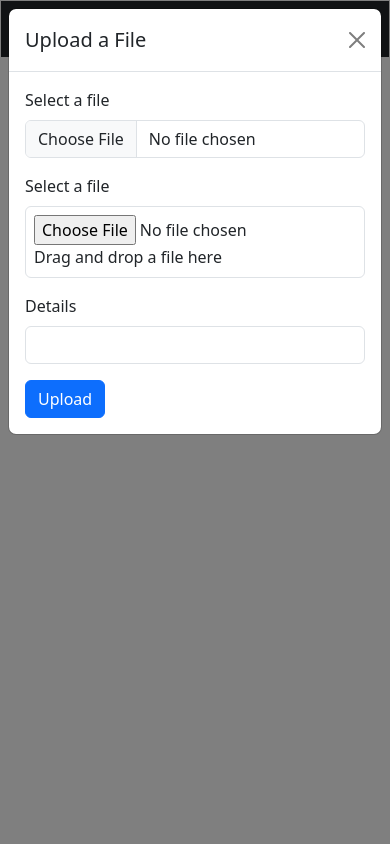
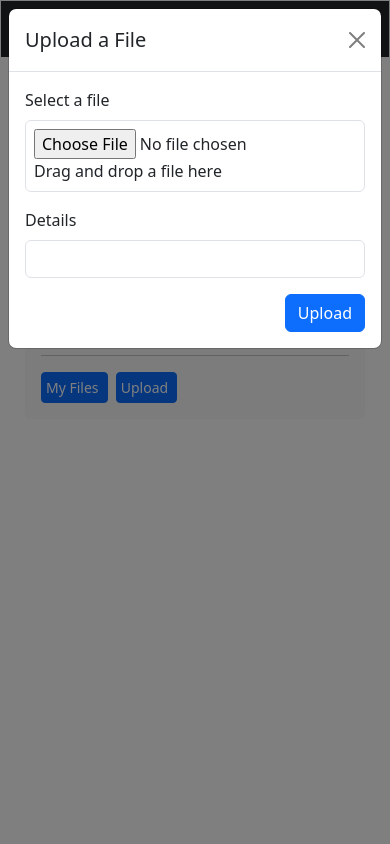
Before and after one commit to Willmo103/Flask-Notes-API-Docker, a Flask app: page /user/1/files in a window 390 px wide, after a click on "Upload". Run offline with Flask 3, Linux system fonts and the light colour scheme; the visitor is signed in with stand-in values (Sample User, id 1); data that the repository does not hold is empty; parts of the project's set-up code (start-up, migrations or seed data) failed here and were passed over; some libraries are stand-ins or nearby versions.

Commit message:
working on uploads

```diff
--- a/app/forms.py
+++ b/app/forms.py
@@ -72,7 +72,7 @@
         "Select a file", validators=[Optional(), AtLeastOneFileRequired()]
     )
     details = StringField("Details", validators=[Length(max=200)])
-    private = BooleanField("Private")
+    private = BooleanField("Private", default=False)
     submit = SubmitField("Upload")
 
 
--- a/app/models/deletion.py
+++ b/app/models/deletion.py
@@ -28,6 +28,9 @@
         self.file_deleted = file_id
         self.reason_deleted = reason
 
+    def __repr__(self) -> str:
+        return f"Deletion('{self.deletion_date}', '{self.deleted_by}', '{self.file_deleted}', '{self.reason_deleted}')"
+
     def save(self) -> None:
         db.session.add(self)
         db.session.commit()
--- a/app/models/download.py
+++ b/app/models/download.py
@@ -27,6 +27,9 @@
         self.file_id = file_id
         self.download_date = download_date
 
+    def __repr__(self) -> str:
+        return f"Download('{self.download_date}', '{self.user_id}', '{self.file_id}')"
+
     def save(self) -> None:
         db.session.add(self)
         db.session.commit()
--- a/app/models/file.py
+++ b/app/models/file.py
@@ -21,7 +21,7 @@
     file_type: str = db.Column(db.String(100), nullable=True, default=None)
     deleted: bool = db.Column(db.Boolean, nullable=False, default=False)
     date_deleted: datetime = db.Column(db.DateTime, nullable=True, default=None)
-    private: bool = db.Column(db.Boolean, nullable=False, default=True)
+    private: bool = db.Column(db.Boolean, nullable=False, default=False)
     details: str = db.Column(db.String(200), nullable=True, default=None)
 
     def __init__(
@@ -52,10 +52,8 @@
 
     def save(self) -> int:
         db.session.add(self)
-        db.session.flush()  # Replaces db.session.commit().returning(File.id)
-        id = self.id
-        db.session.commit()  # Commit the transaction
-        return id
+        db.session.commit()
+
 
     def delete(self) -> bool:
         self.deleted = True
@@ -113,3 +111,8 @@
     def get_admin_files(current_user) -> List | None:
         if current_user.is_admin():
             return File.query.all()
+
+    @classmethod
+    def init_with_id(cls, filename: str):
+        file = File(file_name=filename)
+        return file.save()
--- a/app/models/upload.py
+++ b/app/models/upload.py
@@ -15,6 +15,9 @@
         db.Integer, db.ForeignKey("file.id", ondelete="NO ACTION"), nullable=False
     )
 
+    def __repr__(self) -> str:
+        return f"Upload('{self.upload_date}', '{self.user_id}', '{self.file_id}')"
+
     def __init__(
         self,
         file_id: int,
@@ -25,7 +28,7 @@
 
     def save(self) -> int:
         db.session.add(self)
-        db.session.commit()  # Commit the transaction
+        db.session.commit()
         return True
 
     @staticmethod
--- a/app/routes/files.py
+++ b/app/routes/files.py
@@ -21,36 +21,43 @@
 @endpoint.route("/file/upload", methods=["GET", "POST"])
 def upload_file() -> str | Response:
     form = FileUploadForm()
-    time_stamp = dt.utcnow().strftime("%Y%m%d%H%M%S")
     if form.file.data is None:
         uploaded_file = form.file_dz.data
     elif form.file_dz.data is None:
         uploaded_file = form.file.data
+    else:
+        flash("Failed to upload file")
+        return redirect(url_for("routes.index_page"))
 
     secure_filename = s_fn(uploaded_file.filename)
 
     if current_user.is_authenticated:
-        new_file = File(
-            secure_filename,
-            user_id=current_user.id,
-            private=form.private.data,
-            details=form.details.data,
-        )
-        file_id = new_file.save()
+        new_file_id = File.init_with_id(secure_filename)
+        print("New file id", new_file_id)
+        new_file: File = File.query.filter_by(file_name=secure_filename).first()
+        if new_file:
+            print("New file", new_file)
+            new_file.user_id = current_user.id,
+            new_file.private = form.private.data,
+            new_file.details = form.details.data,
+            print("New file", new_file)
+            new_file.save()
+        else:
+            raise Exception("Failed to create new file")
 
         new_upload = Upload(
-            file_id,
+            new_file.id,
             current_user.id,
         )
-        upload_id = new_upload.save()
+        print("New upload", new_upload)
+        saved = new_upload.save()
     else:
-        new_file = File(secure_filename)
-        new_upload = Upload(file_id=secure_filename, date_uploaded=time_stamp)
+        new_file = File.init_with_id(secure_filename)
+        new_upload = Upload(file_id=new_file.id)
+        saved = new_upload.save()
 
-    if file_id is not None and upload_id:
-        uploaded_file.save(os.path.join(_upload_folder, secure_filename))
-        new_upload.save()
-
+    if saved and new_file.id is not None:
+        upload_file.save(os.path.join(_upload_folder, secure_filename))
         flash("File uploaded successfully")
         return redirect(url_for("routes.index_page"))
 
--- a/app/templates/base.html
+++ b/app/templates/base.html
@@ -86,7 +86,7 @@
     </main>
     <div class="modal fade" id="fileUploadModal" tabindex="-1" aria-labelledby="fileUploadModalLabel"
         aria-hidden="true">
-        <div class="modal-dialog">
+        <div class="modal-dialog modal-lg">
             <div class="modal-content">
                 <div class="modal-header">
                     <h5 class="modal-title" id="fileUploadModalLabel">Upload a File</h5>
@@ -97,20 +97,16 @@
                         id="fileUploadForm">
                         {{ upload_form.hidden_tag() }}
                         <div class="row">
-                            <div class="col-md-8">
-                                <div class="mb-3">
-                                    {{ upload_form.file.label(class="form-label") }}
-                                    {{ upload_form.file(class="form-control") }}
-                                </div>
-                                <div class="mb-3">
-                                    {{ upload_form.file_dz.label(class="form-label") }}
-                                    <div id="dropZone" class="border rounded p-2 dropzone">
-                                        {{ upload_form.file_dz() }}
-                                        Drag and drop a file here
-                                    </div>
+                            <div class="col-md-7 mb-3">
+                                {{ upload_form.file.label(class="form-label d-none d-md-block") }}
+                                {{ upload_form.file(class="form-control d-none d-md-block") }}
+                                {{ upload_form.file_dz.label(class="form-label") }}
+                                <div id="dropZone" class="border rounded p-2 dropzone">
+                                    {{ upload_form.file_dz() }}
+                                    Drag and drop a file here
                                 </div>
                             </div>
-                            <div class="col-md-4">
+                            <div class="col-md-5">
                                 <div class="mb-3">
                                     {{ upload_form.details.label(class="form-label") }}
                                     {{ upload_form.details(class="form-control") }}
@@ -122,12 +118,21 @@
                                 {% endif %}
                             </div>
                         </div>
-                        {{ upload_form.submit(class="btn btn-primary") }}
+                        <div class="text-end">
+                            {{ upload_form.submit(class="btn btn-primary") }}
+                        </div>
                     </form>
                 </div>
             </div>
         </div>
     </div>
+    <style>
+        @media (min-width: 992px) {
+            #dropZone {
+                height: 200px;
+            }
+        }
+    </style>
     <!-- Add Bookmark Modal -->
     <div class="modal fade" id="addBookmarkOrGroupModal" tabindex="-1" aria-labelledby="addBookmarkModalLabel"
         aria-hidden="true">
```
